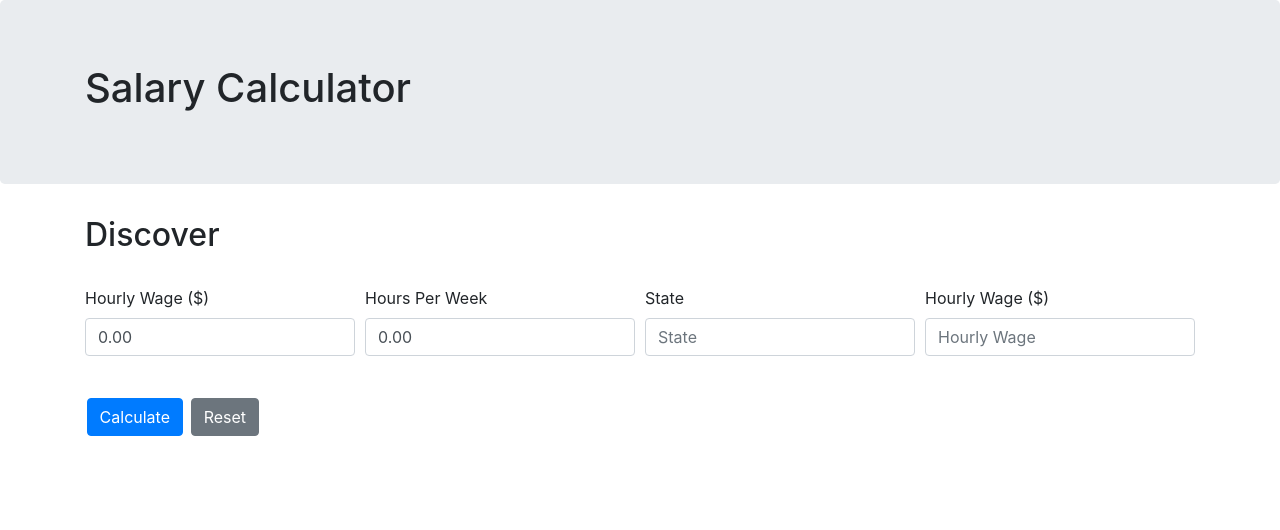
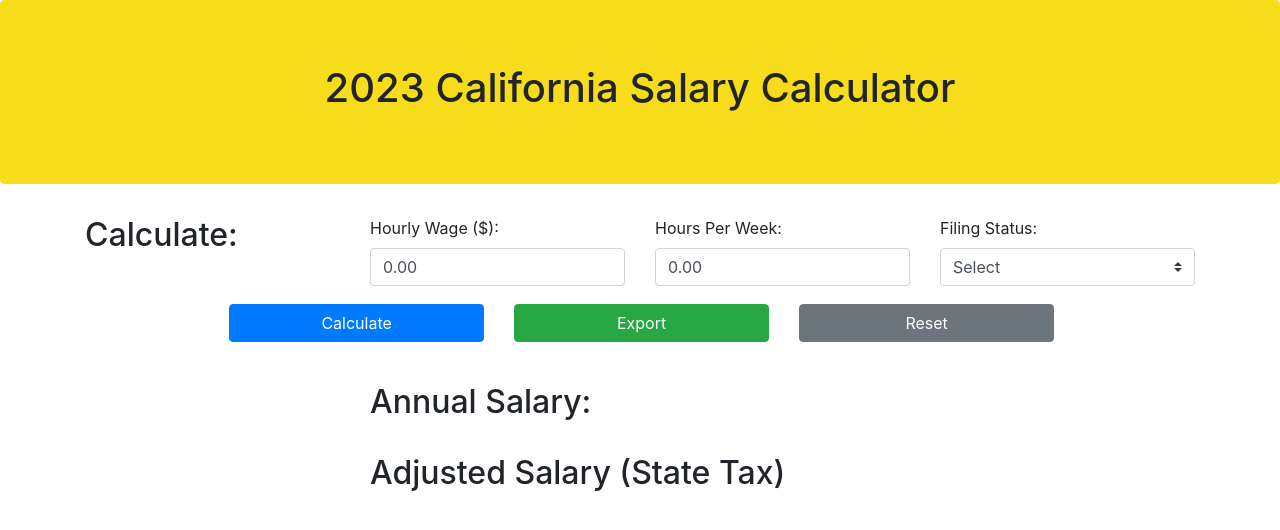
Before and after one commit to hello-devkev/assets-and-expenses-calculator, a website: page index.html in a window 1280 px wide. Drawn offline with nearby package versions, Linux system fonts and the light colour scheme.

Commit message:
fourth commit

```diff
--- a/css/style.css
+++ b/css/style.css
@@ -3,5 +3,5 @@
 }
 
 .jumbotron {
-    background-image: -moz-linear-gradient(#fe4, #eb3);
+    background-color: rgb(246, 220, 26);
 }
--- a/index.html
+++ b/index.html
@@ -1,5 +1,6 @@
 <!DOCTYPE html>
 <html lang="en">
+
 <head>
   <meta charset="UTF-8">
   <meta http-equiv="X-UA-Compatible" content="IE=edge">
@@ -16,53 +17,70 @@
 
 <body>
     <header class="jumbotron">
-        <div class="container">
-            <div class="row">
-                <div class="col">
-                    <h1 class="align-text-center">Salary Calculator</h1>
-                </div>
-            </div>
+      <div class="container text-center">
+        <h1>2023 California Salary Calculator</h1>
       </div>
     </header>
     <div class="container">
-        <div class="row row-content align-items-center">
-            <div class="col-sm-4 order-sm-last col-md-3">
-                <h2 class="text-sm-left">Discover</h2>
+      <div class="row justify-content-center">
+        <div class="col-md-3 mb-3">
+          <h2 class="text-sm-left">Calculate:</h2>
         </div>
-        </div>
-        <br>
-        <form class="needs-validation" novalidate>
-            <div class="form-row">
         <div class="col-md-3 mb-3">
-                <label for="txt_wage">Hourly Wage ($)</label>
-                <input type="text" class="form-control" id="txt_wage" value="0.00" placeholder="Hourly Wage" required>
-                <div class="invalid-feedback">
+          <label for="txt_wage">Hourly Wage ($):</label>
+          <input type="number" class="form-control" id="txt_wage" value="0.00" placeholder="Hourly Wage" required>
+          <div class="invalid-feedback" id="wageError">
             Please provide a valid number.
           </div>
         </div>
         <div class="col-md-3 mb-3">
-                <label for="txt_hours">Hours Per Week</label>
-                <input type="text" class="form-control" id="txt_hours" value="0.00" placeholder="Hours Per Week" required>
-                <div class="invalid-feedback">
+          <label for="txt_hours">Hours Per Week:</label>
+          <input type="number" class="form-control" id="txt_hours" value="0.00" placeholder="Hours Per Week" required>
+          <div class="invalid-feedback" id="hoursError">
             Please provide a valid number.
           </div>
         </div>
         <div class="col-md-3 mb-3">
-                <label for="validationCustom04">State</label>
-                <input type="text" class="form-control" id="validationCustom04" placeholder="State" required>
+          <label for="select">Filing Status:</label>
+          <select class="custom-select" id="select" required>
+            <option selected>Select</option>
+            <option value="single">Single/Married Filing Separately</option>
+            <option value="married">Married Filing Jointly/Widowed</option>
+            <option value="head">Head of Household</option>
+          </select>
+          <div class="invalid-feedback" id="selectError">
+            Please select a filing status.
+          </div>
+        </div>
+      </div>
+
+      <div class="row justify-content-center">
+        <div class="col-md-3 mb-3">
+          <button class="btn btn-primary btn-block" type="button" value="calculate" onclick="validateAndCalc()">Calculate</button>
         </div>
         <div class="col-md-3 mb-3">
-                <label for="validationCustom05">Hourly Wage ($)</label>
-                <input type="text" class="form-control" id="validationCustom05" placeholder="Hourly Wage" required>
+          <button class="btn btn-success btn-block" onclick="exportToCSV()">Export</button>
+        </div>
+        <div class="col-md-3 mb-3">
+          <button class="btn btn-secondary btn-block" onclick="resetForm()">Reset</button>
         </div>
       </div>
       <br>
-            <button class="btn btn-primary" type="submit" value="calculate" onclick="calcSalary()">Calculate</button>
-            <button class="btn btn-secondary" type="submit" value="reset" onclick="reset()">Reset</button>
+      <div class="row justify-content-center">
+        <div class="col-md-6">
+          <h2>Annual Salary:</h2>
+          <h3 id="results"></h3>
+        </div>
+      </div>
       <br>
-            <br>
-            <h3 id="results"></h3>
-          </form>
+      <div class="row justify-content-center">
+        <div class="col-md-6">
+          <h2>Adjusted Salary (State Tax)</h2>
+          <h3 id="adjustedresults"></h3>
+        </div>
+      </div>
+
+    </div>
 
 
     <script src="node_modules/jquery/dist/jquery.slim.min.js"></script>
@@ -70,26 +88,6 @@
     <script src="node_modules/bootstrap/dist/js/bootstrap.min.js"></script>
 
     <script src="script.js"></script>
-    <script>
-        // Example starter JavaScript for disabling form submissions if there are invalid fields
-        (function() {
-          'use strict';
-          window.addEventListener('load', function() {
-            // Fetch all the forms we want to apply custom Bootstrap validation styles to
-            var forms = document.getElementsByClassName('needs-validation');
-            // Loop over them and prevent submission
-            var validation = Array.prototype.filter.call(forms, function(form) {
-              form.addEventListener('submit', function(event) {
-                if (form.checkValidity() === false) {
-                  event.preventDefault();
-                  event.stopPropagation();
-                }
-                form.classList.add('was-validated');
-              }, false);
-            });
-          }, false);
-        })();
-        </script>
 </body>
 
 </html>
```
Also changed, not shown: readme.md. Lines whose indentation alone changed are shown as unchanged.
